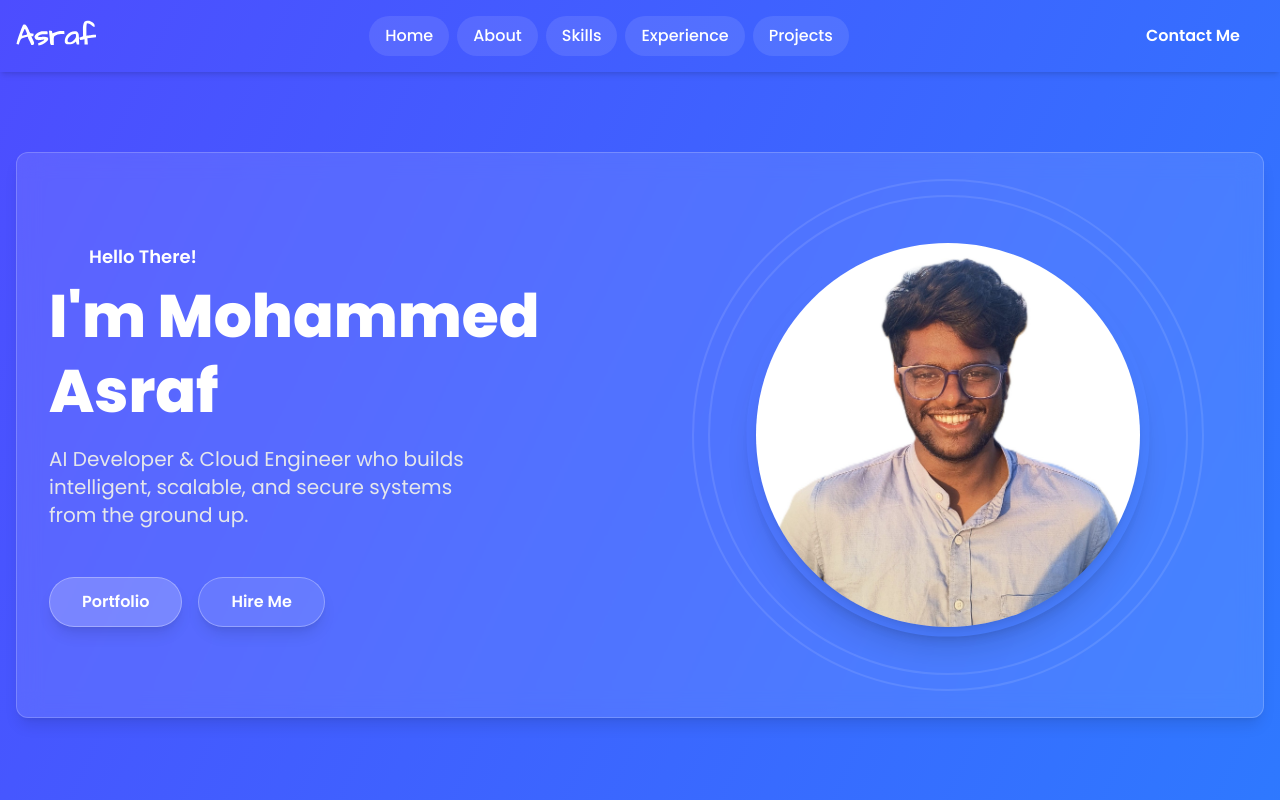
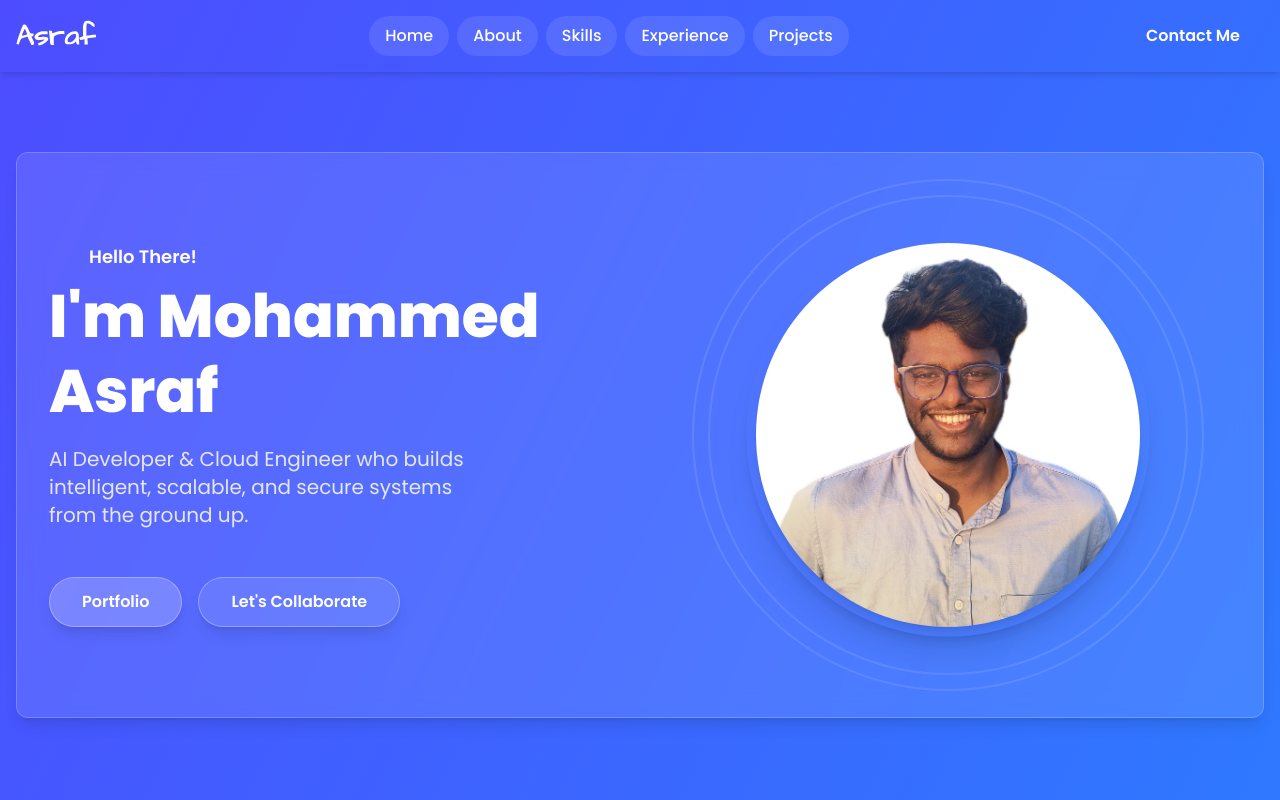
Before and after one commit to Mohammed-Asraf/asraf_portfolio, a Next.js app: page / in a window 1280 px wide. Shown: the top 800 px of the page. Built offline with nearby package versions, Linux system fonts and the light colour scheme.

Commit message:
feat: Change 'Hire Me' button to 'Let\'s Collaborate'

```diff
--- a/src/components/Hero.tsx
+++ b/src/components/Hero.tsx
@@ -56,7 +56,7 @@ const Hero = () => {
                 Portfolio
               </Link>
               <Link href="/#contact" className="bg-white/10 text-white font-semibold py-3 px-8 rounded-full shadow-lg transform hover:scale-105 transition-transform duration-300 border border-white/30">
-                Hire Me
+                Let's Collaborate
               </Link>
             </div>
           </div>
```
